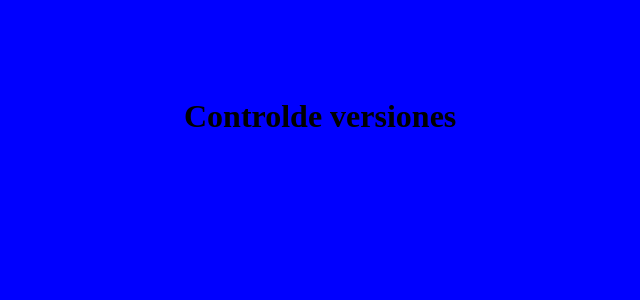
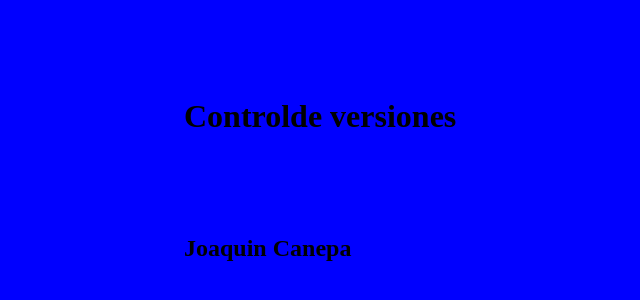
Before and after one commit to Fedecardozo/TP_SO_I4_Equipo, a plain HTML site: page index.html in a window 1280 px wide. Shown: the part 102-402 px from the top of the page, without its empty margins (116-756 px from the left). Drawn offline with Linux system fonts and the light colour scheme.

Commit message:
arreglando errores

```diff
--- a/index.html
+++ b/index.html
@@ -8,5 +8,6 @@
     </head>
 <body>
 <h1>Controlde versiones</h1>
+<h2>Joaquin Canepa</h2>
 </body>
 </html>
```
